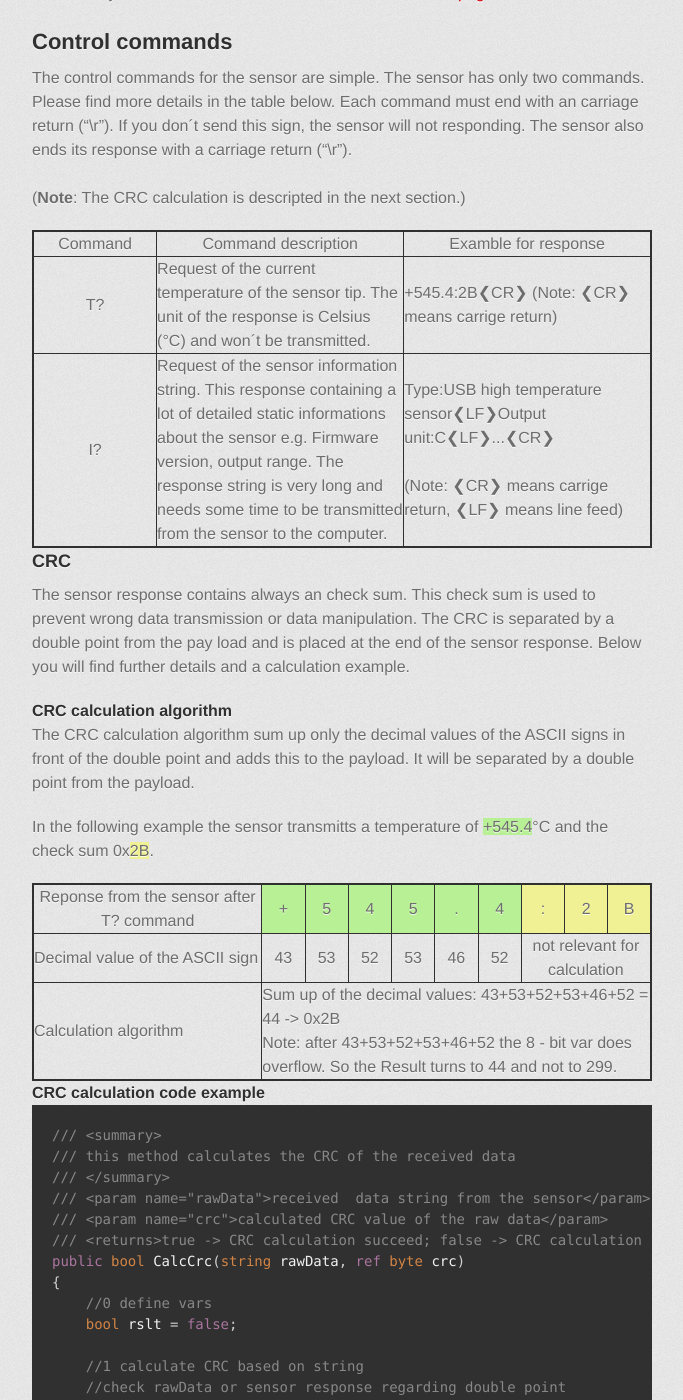
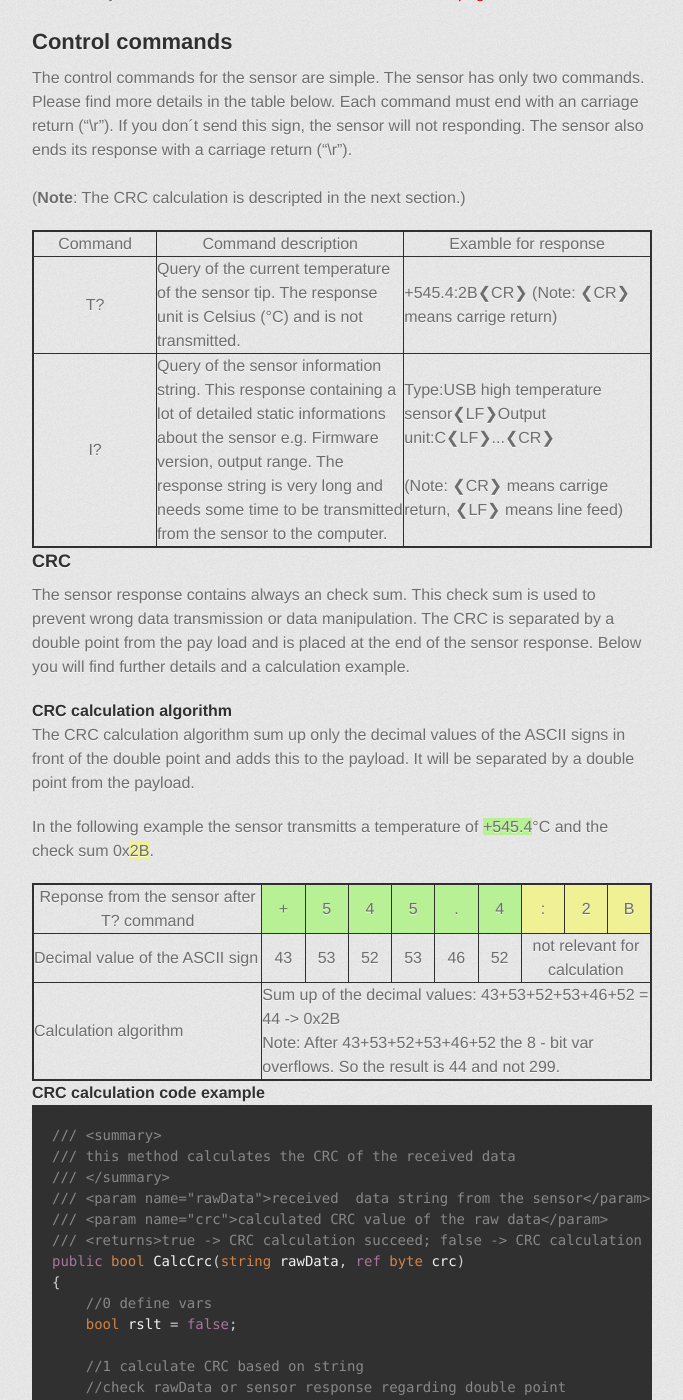
Before and after one commit to KYOCERA-AVX-Components-Dresden/USB-high-temperature-sensor, a Jekyll site: the page built from index.md, in a window 1280 px wide and 1400 px high, scrolled down 650 px. Shown: the whole window, without its empty margins (298-981 px from the left). Built offline with Jekyll 4.4.1, drawn with Linux system fonts in a browser that asks for light colours; some web fonts are replaced; the repository's description, which GitHub fills in, is left out; our own code applies the rules of GitHub Pages for plain Markdown files; some of the changed text lies outside the part shown.

Commit message:
Content update

````diff
--- a/_includes/head-custom.html
+++ b/_includes/head-custom.html
@@ -4,6 +4,6 @@
 {% include head-custom-google-analytics.html %}
 
 <!-- You can set your favicon here -->
-<link rel="shortcut icon" type="image/x-icon" href="/assets/images/favicon.ico">
+<link rel="shortcut icon" type="image/x-icon" href="/assets/images/favicon.ico?">
 
 <!-- end custom head snippets -->
--- a/index.md
+++ b/index.md
@@ -30,12 +30,12 @@ The control commands for the sensor are simple. The sensor has only two commands
     <tbody>
         <tr>
             <td align="center" valign="center">T?</td>
-            <td align="left">Request of the current temperature of the sensor tip. The unit of the response is Celsius (°C) and won´t be transmitted.</td>
+            <td align="left">Query of the current temperature of the sensor tip. The response unit is Celsius (°C) and is not transmitted.</td>
             <td align="left" valign="center">+545.4:2B&#10094;CR&#10095; (<b>Note:</b> &#10094;CR&#10095; means carrige return)</td>
         </tr>
         <tr>
             <td align="center" valign="center">I?</td>
-            <td align="left">Request of the sensor information string. This response containing a lot of detailed static informations about the sensor e.g. Firmware version, output range. The response string is very long and needs some time to be transmitted from the sensor to the computer.</td>
+            <td align="left">Query of the sensor information string. This response containing a lot of detailed static informations about the sensor e.g. Firmware version, output range. The response string is very long and needs some time to be transmitted from the sensor to the computer.</td>
             <td align="left" valign="center">Type:USB high temperature sensor&#10094;LF&#10095;Output unit:C&#10094;LF&#10095;...&#10094;CR&#10095;<br><br>(<b>Note:</b> &#10094;CR&#10095; means carrige return, &#10094;LF&#10095; means line feed) </td>
         </tr>
     </tbody>
@@ -77,7 +77,7 @@ In the following example the sensor transmitts a temperature of <span style="bac
         <tr>
             <td>Calculation algorithm</td>
             <td colspan=9>Sum up of the decimal values: 43+53+52+53+46+52 = 44 -> 0x2B
-           <br> <b>Note:</b> after 43+53+52+53+46+52 the 8 - bit var does overflow. So the Result turns to 44 and not to 299.</td>
+           <br> <b>Note:</b> After 43+53+52+53+46+52 the 8 - bit var overflows. So the result is 44 and not 299.</td>
         </tr>
     </tbody>
 </table>
@@ -108,7 +108,6 @@ public bool CalcCrc(string rawData, ref byte crc)
         {
             crc += (byte)charArray[i];
         }
-
         rslt = true;
     }
 
@@ -119,7 +118,7 @@ public bool CalcCrc(string rawData, ref byte crc)
 ## Serial port setup
 
 Please find below a C# code example for the serial port setup.
-<br>**Note:** The name of the port depends on your system. Please double check your device manager for real portname because If you connect an other USB device the comport name could be changed.
+<br>**Note:** The name of the port depends on your system. Please double check your device manager for real portname because if you connect an other USB device the comport name could be changed.
 
 ```csharp
 _SerialPort = new System.IO.Ports.SerialPort();
@@ -148,6 +147,9 @@ _SerialPort.ReadTimeout = 500;
 - **Is there another app to communicate with the sensor?**<br>
     -- Yes, you could use every terminal program for the serial port e.g. HTerm or the HyperTerminal.<br>
     -- You could also code your own app.
+
+- **What is the sensors highest query interval?**<br>
+    -- The recommended interval is round about twice per second.
 
 - **The data logger app shows no comports.**<br>
     -- Please check the USB connection between the sensor and computer.<br>
````
Also changed, not shown: other parts of index.md (+1 -1 lines).
